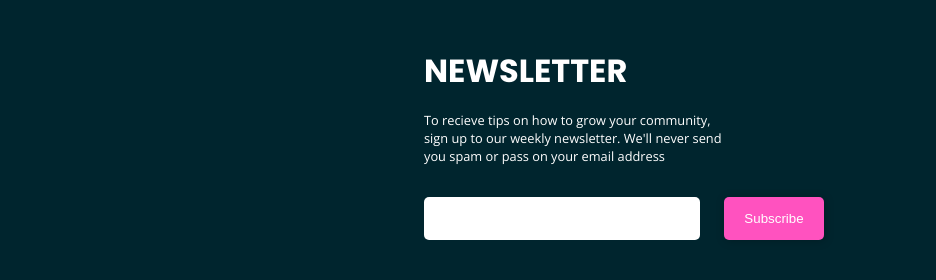
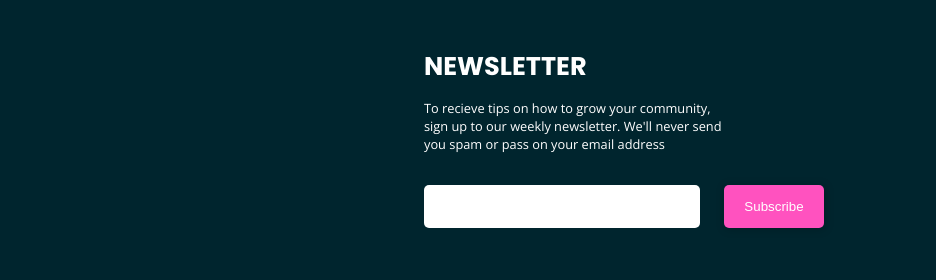
Before and after one commit to GeorgeAlexXenos/page_with_curved_sections, a plain HTML site: page index.html in a window 1280 px wide. Shown: the part 3347-3627 px from the top of the page, 344-1280 px from the left. Drawn offline with nearby package versions, Linux system fonts and the light colour scheme.

Commit message:
last commit

```diff
--- a/index.html
+++ b/index.html
@@ -129,13 +129,15 @@
       <button><a href="#">Get Started For Free</a></button>
       <img src="./images/bg-footer-top-mobile.svg" alt="" />
     </div>
+    <div class="main_footer">
       <footer>
         <div class="footer_first">
           <div class="newsletter_details">
             <h1>NEWSLETTER</h1>
             <p>
-            To recieve tips on how to grow your community, sign up to our weekly
-            newsletter. We'll never send you spam or pass on your email address
+              To recieve tips on how to grow your community, sign up to our
+              weekly newsletter. We'll never send you spam or pass on your email
+              address
             </p>
           </div>
           <div class="newsletter_form">
@@ -187,6 +189,7 @@
           </div>
         </div>
       </footer>
+    </div>
     <div class="footer">
       <p class="attribution">
         Challenge by
--- a/style.css
+++ b/style.css
@@ -259,18 +259,24 @@ section.third {
 /* =============================  */
 /*  footer */
 footer {
-  padding: 0 0 2.5em 3em;
+  margin: auto;
+  padding: 0 0 2em 2em;
   display: flex;
   flex-direction: column;
   justify-content: center;
   background-color: var(--veryDarkCyan);
   width: 100vw;
+  max-width: 1440px;
   min-height: 50vh;
   color: white;
+}
+.main_footer {
+  background-color: var(--veryDarkCyan);
 }
 footer h1 {
   margin-top: 1em;
   margin-bottom: 0.5em;
+  font-size: 1.6em;
 }
 
 .footer_first {
```
Lines whose indentation alone changed are shown as unchanged.
